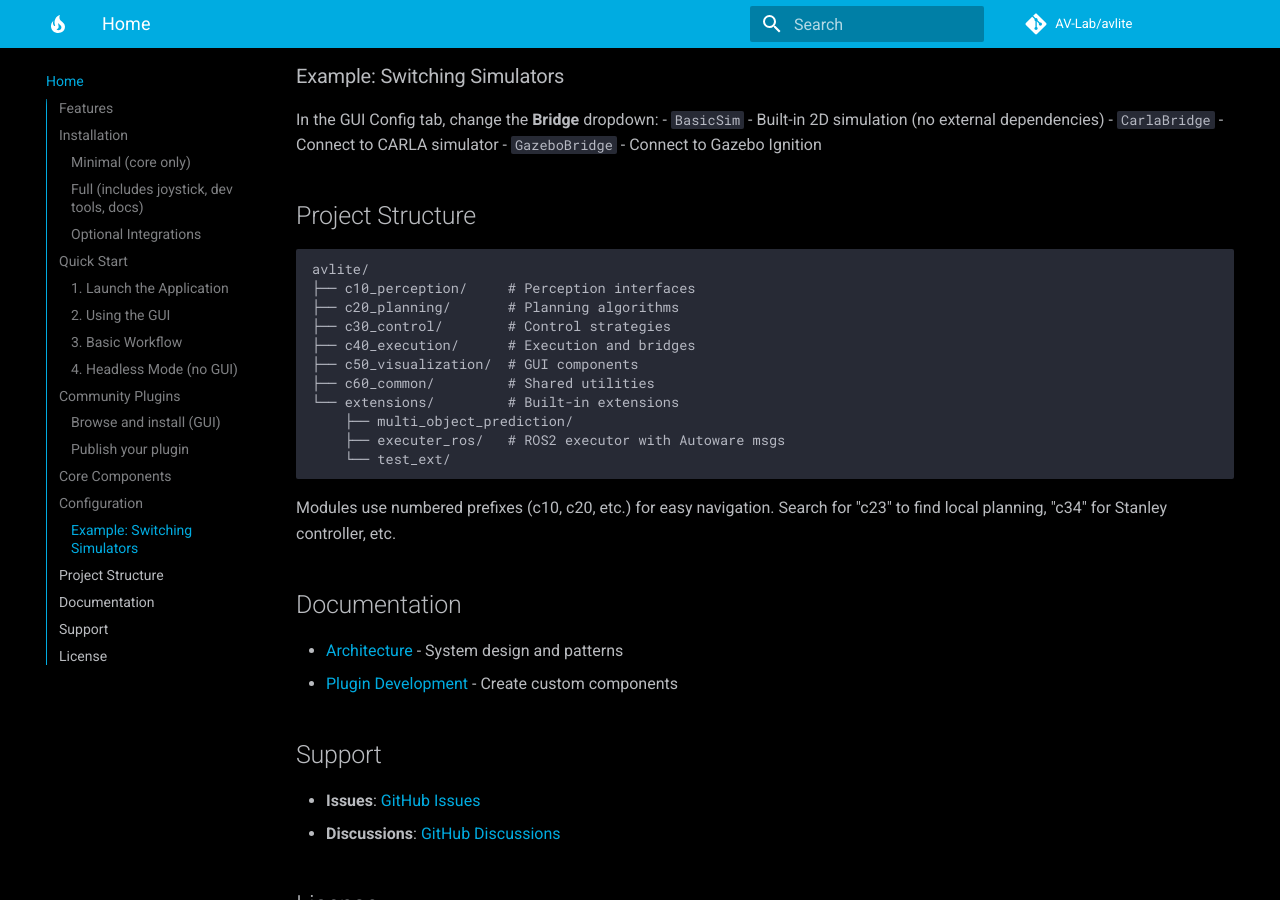
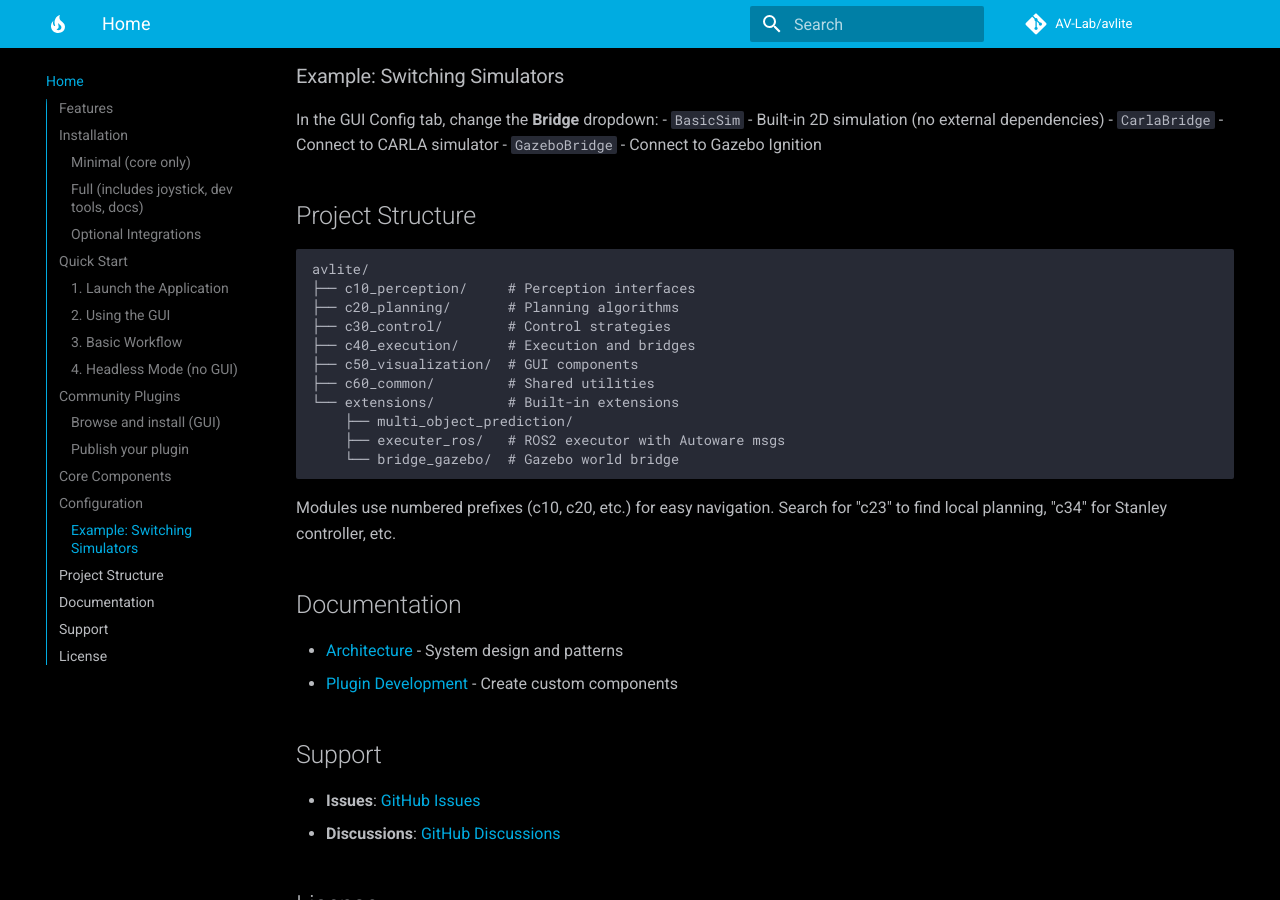
Before and after one commit to AV-Lab/avlite, an MkDocs documentation site: the page built from docs/index.md, in a window 1280 px wide and 900 px high, scrolled down 4246 px. Built offline with MkDocs 1.6.1 and Material for MkDocs 9.7.7, drawn with Linux system fonts in a browser that asks for light colours; comment, search, counter and statistics services are not loaded.

````diff
--- a/docs/index.md
+++ b/docs/index.md
@@ -178,7 +178,7 @@ avlite/
 └── extensions/         # Built-in extensions
     ├── multi_object_prediction/
     ├── executer_ros/   # ROS2 executor with Autoware msgs
-    └── test_ext/
+    └── bridge_gazebo/  # Gazebo world bridge
 ```
 
 Modules use numbered prefixes (c10, c20, etc.) for easy navigation. Search for "c23" to find local planning, "c34" for Stanley controller, etc.
````
Also changed, not shown: README.md (+1 -2 lines), docs/architecture.md (+1 -1 lines), docs/plugin-development.md (+1 -1 lines).
